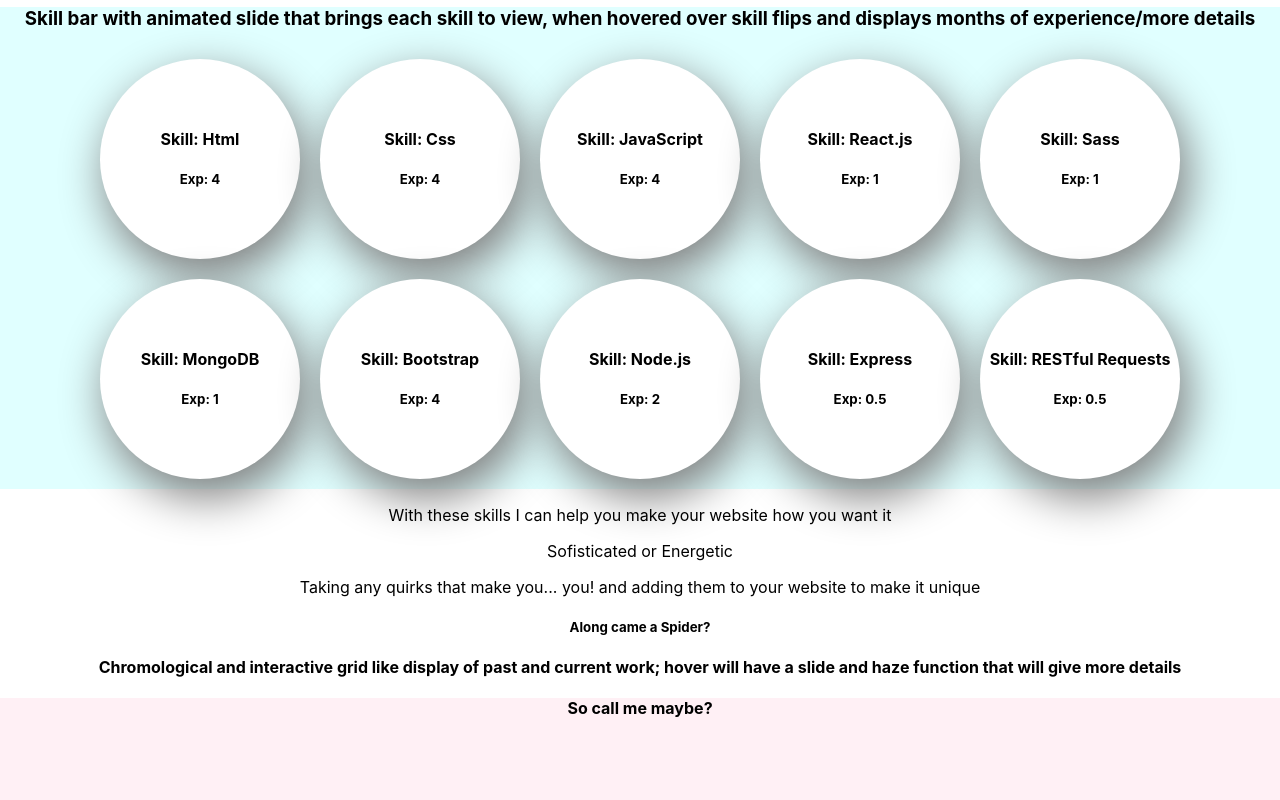
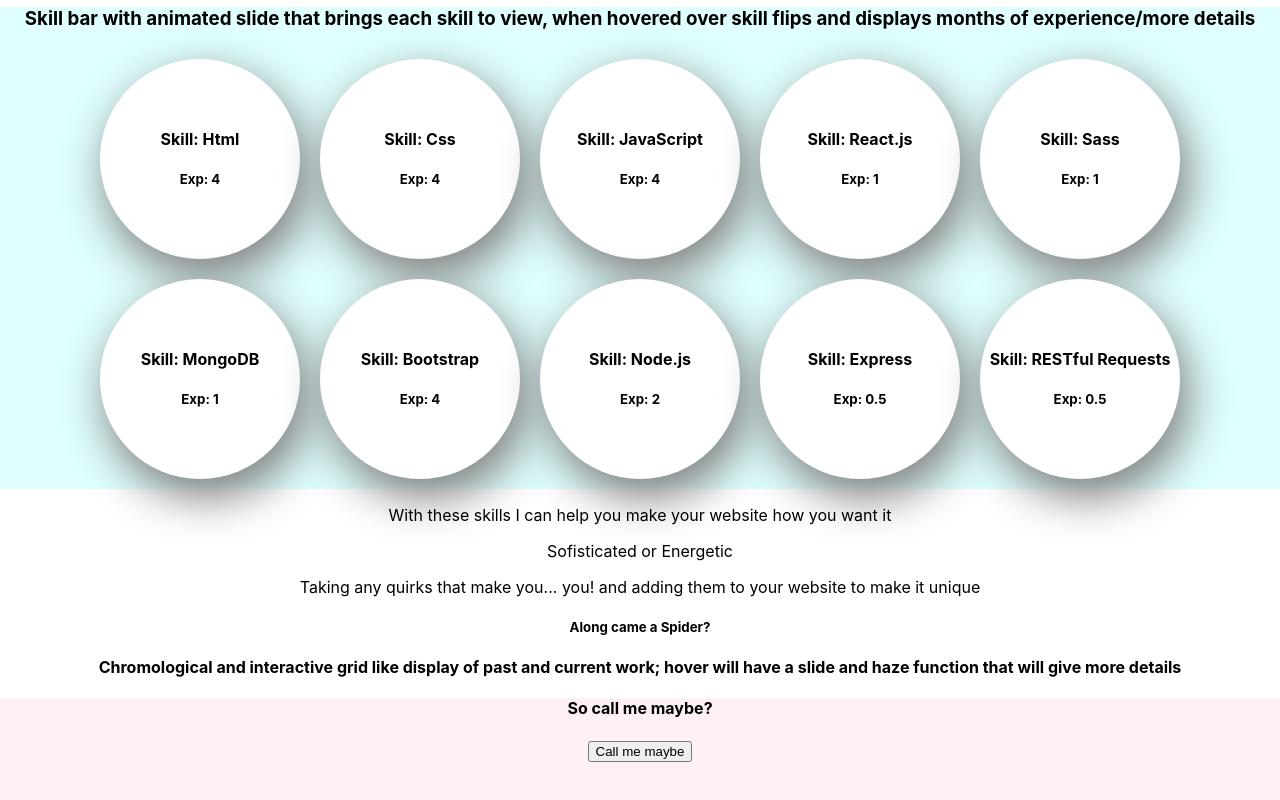
Before and after one commit to StanleyE/Portfolio-React, a React (Create React App) app: page / in a window 1280 px wide. Shown: the part 1110-1910 px from the top of the page. Built offline with nearby package versions, Linux system fonts and the light colour scheme.

Commit message:
trying to add react-bootstrap

```diff
--- a/package.json
+++ b/package.json
@@ -3,6 +3,7 @@
   "version": "0.1.0",
   "private": true,
   "dependencies": {
+    "bootstrap": "3",
     "react": "^16.8.3",
     "react-bootstrap": "^1.0.0-beta.5",
     "react-dom": "^16.8.3",
--- a/src/components/Contact.js
+++ b/src/components/Contact.js
@@ -1,12 +1,12 @@
 import React, { Component } from 'react';
-// import Button from 'react-bootstrap/Button';
+import { Button } from 'react-bootstrap';
 
 class Contact extends Component {
     render() {
         return (
             <div className="callMeMaybe">
                 <h4>So call me maybe?</h4>
-                {/* <Button variant="outline-primary">Call me maybe</Button> */}
+                <Button variant="outline-primary" size="lg" >Call me maybe</Button>
             </div>
         );
     }
```
Also changed, not shown: 1 other file (tests, documents, lock files or other folders).
